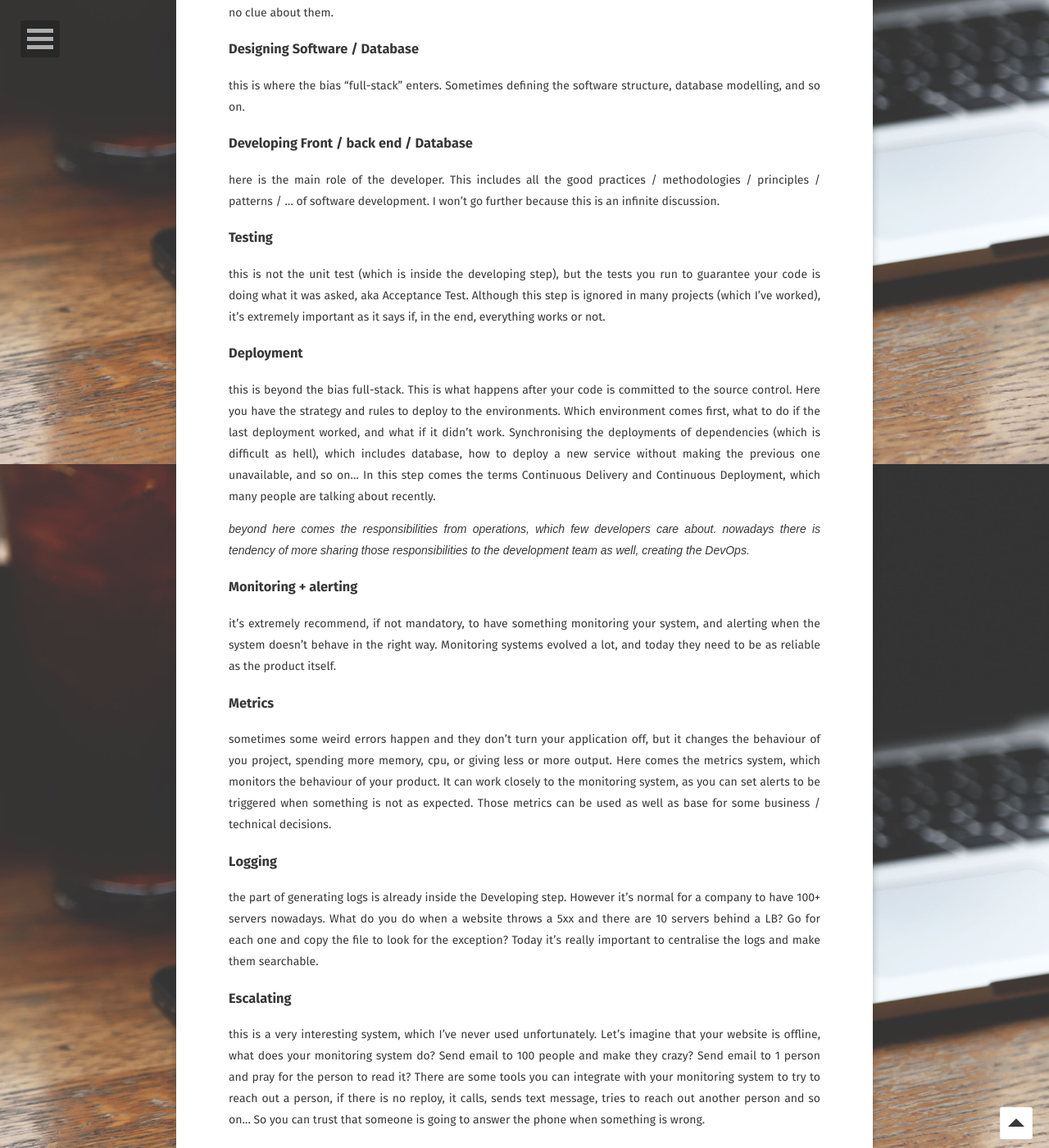
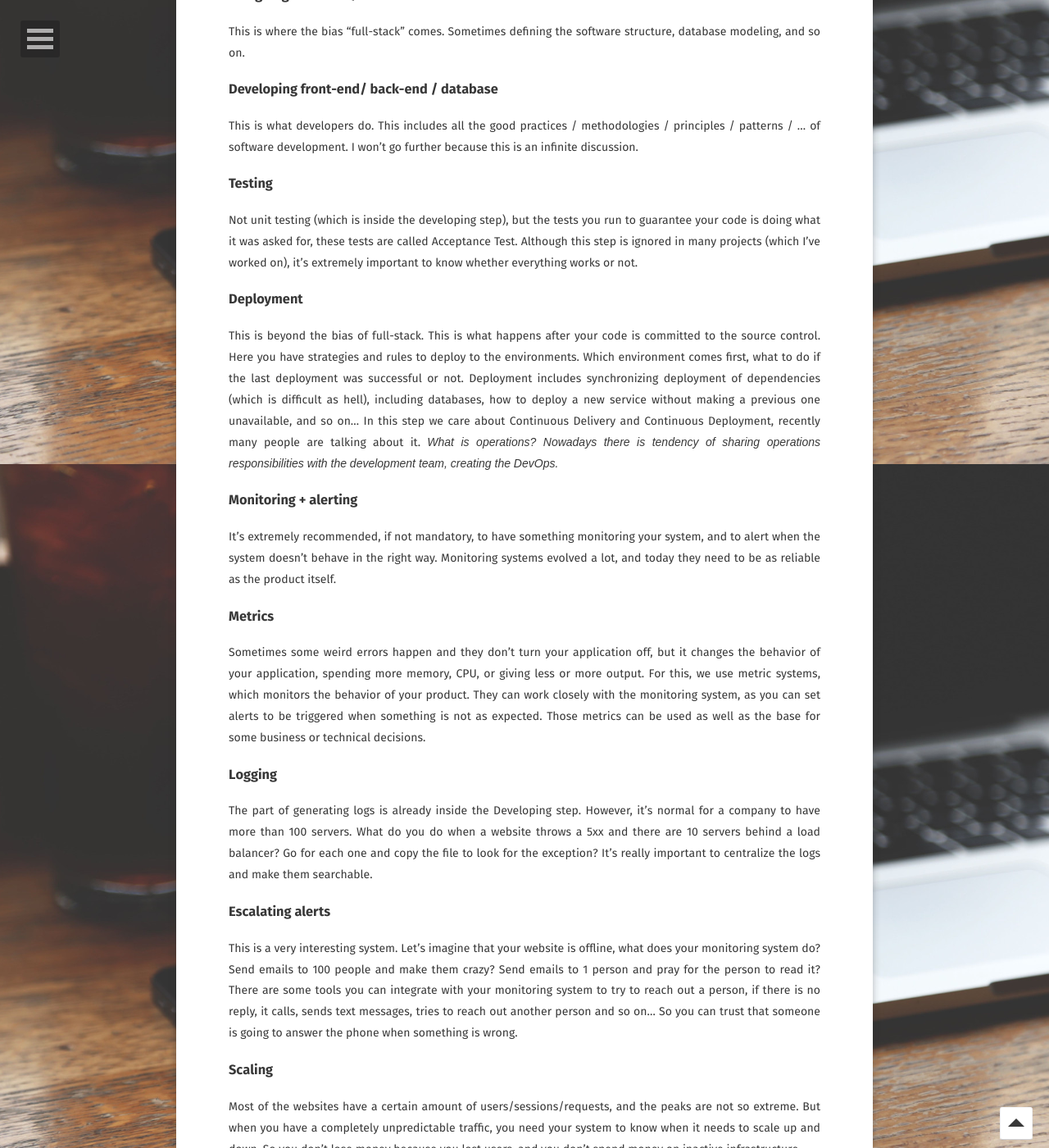
Before and after one commit to diegoluiz/diegoluiz.github.io, a Jekyll site: the page built from _posts/2016-04-30-full-stack-nothing-to-prod.markdown, in a window 1280 px wide and 1400 px high, scrolled down 2134 px. Shown: the whole window at 82% size. Built offline with Jekyll 4.4.1, drawn with Linux system fonts in a browser that asks for light colours; some web fonts are replaced; comment, search, counter and statistics services are not loaded; some of the changed text lies outside the part shown.

Commit message:
Changes in Full Stack? From nothing to production blog
I did some minimal typos corrections and some style improvements. I did my best to keep the spirit of the writer as it is.

```diff
--- a/_posts/2016-04-30-full-stack-nothing-to-prod.markdown
+++ b/_posts/2016-04-30-full-stack-nothing-to-prod.markdown
@@ -5,12 +5,13 @@ date:   2016-04-30 00:00:00 +0000
 tags: [code, ops, vcs]
 comments: true
 ---
-Well, in this article, I'm expressing my own opinion about what is a full-stack developer, what it means for everybody (who has contacted me for this role). Almost in all the places I read "full-stack", they mean someone who is able to do some Back-end + Front-end development, which is not wrong.
+
+In this article, I'm expressing my own opinion about what is a full-stack developer, what it means for everybody (who has contacted me for this role). Almost in all the places, I read "full-stack", they mean someone who is able to do some Back-end + Front-end development, which is not wrong.
 But recently my responsibilities inside the company and the team expanded a lot, as well my vision of what is the whole process from the requirements to have one application in production.
 <!--more-->
-Many people, who consider themselves full-stack, whom I talk to consider the "development job" done when you commit to the source control, and then, magically, your code is running in production. What in my opinion is wrong. Nowadays, from my point of view, full-stack, nowadays, means someone who starts working even before the development starts, defining the architecture of the solution and sometimes even helping to define the product itself. You can see the topics I consider a full-stack dev should know, how ever he doesn't need to be a specialist in all of them:
+Many people, who consider themselves full-stack, whom I talk to consider the "development job" done when you commit to the source control, and then, magically, your code is running in production. What is wrong. Full-stack means someone who starts working even before the development starts, defining the architecture of the solution and even helping to define the product itself. Full-stack developers should know at least the following:
 
-* Pre development
+* Pre-development
   * Business Requirements
   * Solution Architecture
   * Designing Software / Database / Infrastructure
@@ -28,64 +29,64 @@ Many people, who consider themselves full-stack, whom I talk to consider the "de
   * Infrastructure / Software Provisioning
   * Additional tools, like ChatOps, Continuous Integration, and so on...
 
-I tried to separate in steps, however many of them can be done together. Each topic of this has an infinite amount of things to learn/do, it's not important to know everything, but to know what you can use and the trade off of using one solution / technology instead of the other.
+I tried to separate in steps, however many of them can be done together. Each topic of this has an infinite amount of things to learn/do, it's important to know trade-off of using one solution/technology instead of another.
 
-I can't really share my experiences for all of them, as I haven't participated in the implementation of some of them, however I tried to get as involved as I could to learn about them. Let's try to dive a bit deeper into the topics:
+I haven't implemented all of them, however, I strive to get as involved on their implementations. Let's dive a bit deeper into the topics:
 
 ### Business Requirements
-in the end, almost all developers have already helped to defined some business requirements. Sometimes about the UX, sometimes about some non-sense or brilliant ideas. It's very common to have developers, specially the oldest of the company, involved in these discussions. Actually, as more they are involved, better. As a solid understanding of the business requirements will make it clearer to defined the User Stories / Tasks and the Acceptance Tests.
+In the end, almost all developers have contributed to defining some business requirements. Sometimes about the UX, others in some non-sense or brilliant ideas. It's very common to have developers, especially the oldest in the company, involved in these discussions. Actually, as more they are involved, then better. As long the understanding of the business requirements become clearer, easier is to define the User Stories / Tasks and the Acceptance Tests.
 
 ### Solution Architecture
-before writing any line of code, and after knowing what you need to do, you need to define what is going to be used and how. Usually this step is skipped in many places, as people tend to use what they are already using. It's in this step you choose the technologies you are using. This is where the experience comes.
-* C#, Node or Python for a X Scenario?
+Before writing any line of code, and after knowing what you need to do, you need to define what is going to be used and how. It's in this step you choose the technologies you are using. This is where the experience comes.
+In many places, this step is skipped. People tend to use what they are already using.
+Some of the questions you should ask:
+* C#, Node or Python for an X Scenario?
 * Let's go for PaaS ou IaaS?
 * Will the target computer be good enough to process this?
 * Is this technology easily scalable?
 * Do all the chosen technologies support each other?
 
-#### Some real life examples:
-* C# is not supported by Storm / Spark (Apache data processing technologies), however if you use Azure, they made C# works with Storm, but not Spark. This you can find one the internet, but knowing the this actually works, and it works really well, only with experience.
+#### Some real-life examples:
+* C# is not supported by Storm / Spark (Apache data processing technologies). However, if you use Azure, they made C# works with Storm, but not Spark. This can be found on the internet. You can only know it actually works, and it works really well, only with experience.
 * PaaS is easier to deploy, usually cheaper, but until you need to do something out-of-the-box, there is a high probability that it's not supported.
-* Sometimes you need to opt for a lighter technology, or an older version because the target computer doesn't have the minimum requirements to run the application.
-* You just realise that your message queueing system is not easily scalable when it's about to blow, and everybody goes crazy.
-* You can have a brilliant idea to use a cutting edge technology, but when you test the support for the system's language, it's horrible.
-
-Of course you can find all the answer on the internet, but until you need to actually look for them, you will have no clue about them.
+* Sometimes you need to choose a lighter technology, or an older version because the target computer doesn't have the minimum requirements to run the application.
+* You just realize that your message queueing system is not easily scalable when it's about to blow, and everybody goes crazy.
+* You can have a brilliant idea to use a cutting-edge technology, but when you test the support for the system's language, it's horrible.
+Of course, you can find all the answer on the internet, but until you have the need, you will have no clue about them.
 
 ### Designing Software / Database
-this is where the bias "full-stack" enters. Sometimes defining the software structure, database modelling, and so on.
+This is where the bias "full-stack" comes. Sometimes defining the software structure, database modeling, and so on.
 
-### Developing Front / back end / Database
-here is the main role of the developer. This includes all the good practices / methodologies / principles / patterns / ... of software development. I won't go further because this is an infinite discussion.
+### Developing front-end/ back-end / database
+This is what developers do. This includes all the good practices / methodologies / principles / patterns / ... of software development. I won't go further because this is an infinite discussion.
 
 ### Testing
-this is not the unit test (which is inside the developing step), but the tests you run to guarantee your code is doing what it was asked, aka Acceptance Test. Although this step is ignored in many projects (which I've worked), it's extremely important as it says if, in the end, everything works or not.
+Not unit testing (which is inside the developing step), but the tests you run to guarantee your code is doing what it was asked for, these tests are called Acceptance Test. Although this step is ignored in many projects (which I've worked on), it's extremely important to know whether everything works or not.
 
 ### Deployment
-this is beyond the bias full-stack. This is what happens after your code is committed to the source control. Here you have the strategy and rules to deploy to the environments. Which environment comes first, what to do if the last deployment worked, and what if it didn't work. Synchronising the deployments of dependencies (which is difficult as hell), which includes database, how to deploy a new service without making the previous one unavailable, and so on... In this step comes the terms Continuous Delivery and Continuous Deployment, which many people are talking about recently.
-
-_beyond here comes the responsibilities from operations, which few developers care about. nowadays there is tendency of more sharing those responsibilities to the development team as well, creating the DevOps._
+This is beyond the bias of full-stack. This is what happens after your code is committed to the source control. Here you have strategies and rules to deploy to the environments. Which environment comes first, what to do if the last deployment was successful or not.
+Deployment includes synchronizing deployment of dependencies (which is difficult as hell), including databases, how to deploy a new service without making a previous one unavailable, and so on... In this step we care about Continuous Delivery and Continuous Deployment, recently many people are talking about it.
+_What is operations? Nowadays there is tendency of sharing operations responsibilities with the development team, creating the DevOps._
 
 ### Monitoring + alerting
-it's extremely recommend, if not mandatory, to have something monitoring your system, and alerting when the system doesn't behave in the right way. Monitoring systems evolved a lot, and today they need to be as reliable as the product itself.
+It's extremely recommended, if not mandatory, to have something monitoring your system, and to alert when the system doesn't behave in the right way. Monitoring systems evolved a lot, and today they need to be as reliable as the product itself.
 
 ### Metrics
-sometimes some weird errors happen and they don't turn your application off, but it changes the behaviour of you project, spending more memory, cpu, or giving less or more output. Here comes the metrics system, which monitors the behaviour of your product. It can work closely to the monitoring system, as you can set alerts to be triggered when something is not as expected. Those metrics can be used as well as base for some business / technical decisions.
+Sometimes some weird errors happen and they don't turn your application off, but it changes the behavior of your application, spending more memory, CPU, or giving less or more output. For this, we use metric systems, which monitors the behavior of your product. They can work closely with the monitoring system, as you can set alerts to be triggered when something is not as expected. Those metrics can be used as well as the base for some business or technical decisions.
 
 ### Logging
-the part of generating logs is already inside the Developing step. However it's normal for a company to have 100+ servers nowadays. What do you do when a website throws a 5xx and there are 10 servers behind a LB? Go for each one and copy the file to look for the exception? Today it's really important to centralise the logs and make them searchable.
+The part of generating logs is already inside the Developing step. However, it's normal for a company to have more than 100 servers. What do you do when a website throws a 5xx and there are 10 servers behind a load balancer? Go for each one and copy the file to look for the exception? It's really important to centralize the logs and make them searchable.
 
-### Escalating
-this is a very interesting system, which I've never used unfortunately. Let's imagine that your website is offline, what does your monitoring system do? Send email to 100 people and make they crazy? Send email to 1 person and pray for the person to read it? There are some tools you can integrate with your monitoring system to try to reach out a person, if there is no reploy, it calls, sends text message, tries to reach out another person and so on... So you can trust that someone is going to answer the phone when something is wrong.
+### Escalating alerts
+This is a very interesting system. Let's imagine that your website is offline, what does your monitoring system do? Send emails to 100 people and make them crazy? Send emails to 1 person and pray for the person to read it? There are some tools you can integrate with your monitoring system to try to reach out a person, if there is no reply, it calls, sends text messages, tries to reach out another person and so on... So you can trust that someone is going to answer the phone when something is wrong.
 
 ### Scaling
-most of the websites have a predictivish amount of users/sessions/requests, and the peaks are not so extreme. But when you have a completely unpredictive traffic, you need your system to know when it needs to scale up and down. So you don't lose money because you lost users, and you don't spend money with unused infrastructure.
+Most of the websites have a certain amount of users/sessions/requests, and the peaks are not so extreme. But when you have a completely unpredictable traffic, you need your system to know when it needs to scale up and down. So you don't lose money because you lost users, and you don't spend money on inactive infrastructure.
 
 ### Infrastructure / Software Provisioning
-with the cloud, hardware is being handled just as software. You define it as scripts, commit to source control, sometimes you have a CD implemented and it creates your infrastructure. And then you have some software provisioning running which installs everything the machine needs according to its role. This is taking the infrastructure management to another level. I'm going to leave some links of some nice tools which I've used/heard about.
+With the cloud, the hardware is being handled just as software. You define it as scripts, commit to source control, sometimes you have a CD implemented and it creates your infrastructure. And then you have some software provisioning running which installs everything the machine needs according to its role. This is taking the infrastructure management to another level. I'm posting some links to some nice tools which I've used/heard about.
 
-**I'm not posting anything related to code on purpose, as I will try to do it in other posts. **It's not separated nor it has description, so, if you don't know what the tool is, click on the link.
-
+**I'm not posting anything related to code on purpose, as I will do in other posts. **It's not separated nor it has a description, so, if you don't know what the tool is, click on the link.
 * [Redis](http://redis.io/)
 * [Riak](http://info.basho.com/BOL-Riak-Open-Source_LP.html?TDET=ADW&ADG=riak&gclid=Cj0KEQjwxI24BRDqqN3f-97N6egBEiQAGv37hO3RCkSVTiTc3yaWkorpDHKVRnrj6HX1A39ODYrcX5AaAhfo8P8HAQ)
 * [Document DB](https://azure.microsoft.com/en-gb/services/documentdb/?WT.srch=1&WT.mc_ID=SEM_h7COg81O)
@@ -130,7 +131,5 @@ with the cloud, hardware is being handled just as software. You define it as scr
 * [ARM](https://azure.microsoft.com/en-gb/documentation/articles/resource-group-overview/)
 * [Slack](https://slack.com/)
 * [Hipchat](https://hipchat.com/)
-
 Currently, I'm doing my own full-stack process, trying to cover as many areas as I can. So soon, probably, there will be a post with how I did it.
-
 Cheers :)
```
